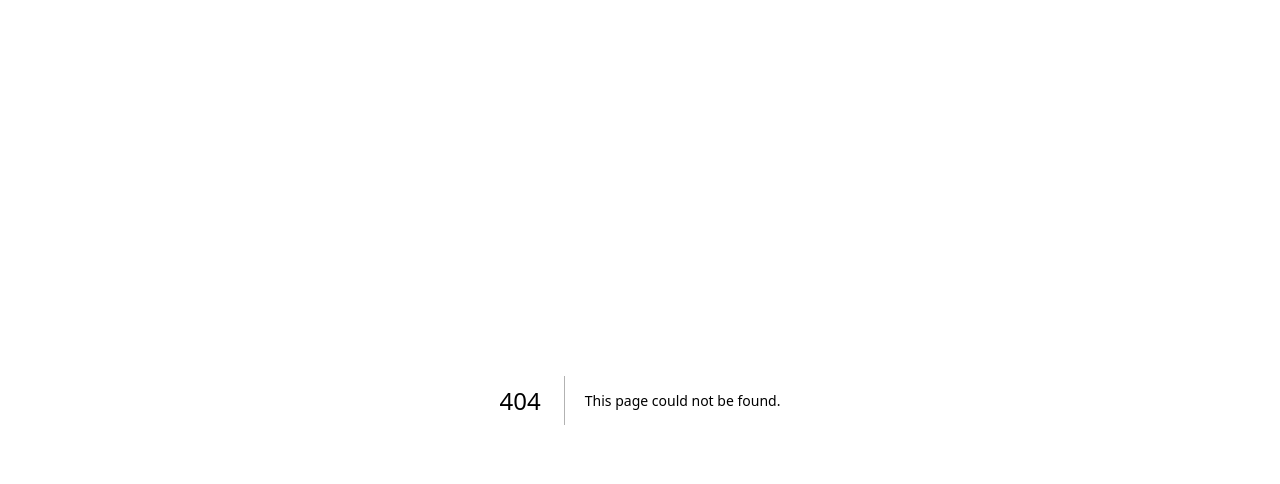
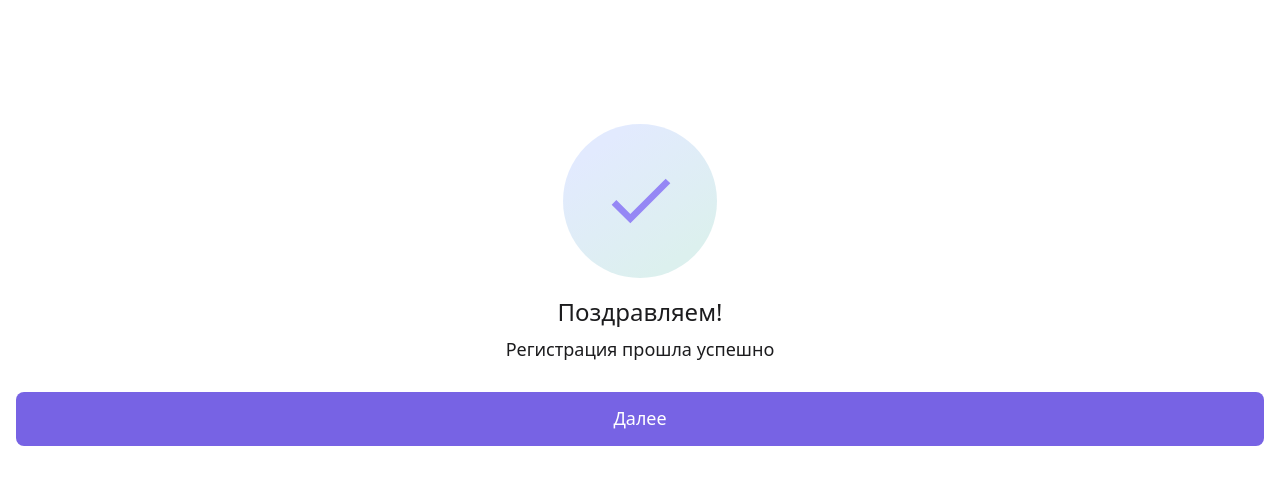
Before and after one commit to Dias-06/chat-frontend-fork, a Next.js app: page /signup/finish in a window 1280 px wide. Before the commit this address had no page. Shown: the top 484 px of the page. Built offline with nearby package versions, Linux system fonts and the light colour scheme.

Commit message:
chore: finish page

```diff
--- /dev/null
+++ b/app/signup/finish/page.tsx
@@ -0,0 +1,27 @@
+'use client';
+
+import Link from 'next/link';
+import { Success } from './ui/icons/Success';
+
+export default function FinishPage() {
+  return (
+    <section className='h-[100vh] px-4 pt-6 pb-10 bg-(--color-white) flex flex-col'>
+      <Success className='mt-[100px] mb-5 self-center' />
+      <header className='mb-8 flex flex-col gap-3'>
+        <h1 className='font-medium text-2xl leading-[1.2] text-center align-middle text-(--color-black)'>
+          Поздравляем!
+        </h1>
+        <p className='font-normal text-[18px] leading-[1.2] text-center text-(--color-black)'>
+          Регистрация прошла успешно
+        </p>
+      </header>
+
+      <Link
+        href='/'
+        className='block text-center w-full border-0 rounded-lg bg-primary text-white cursor-pointer font-medium text-[18px] py-4 px-[24px] leading-[1.2]'
+      >
+        Далее
+      </Link>
+    </section>
+  );
+}
--- /dev/null
+++ b/app/signup/finish/ui/icons/Success.tsx
@@ -0,0 +1,31 @@
+export const Success = ({ ...rest }) => {
+  return (
+    <svg
+      width='154'
+      height='154'
+      viewBox='0 0 154 154'
+      fill='none'
+      xmlns='http://www.w3.org/2000/svg'
+      {...rest}
+    >
+      <circle cx='77' cy='77' r='77' fill='url(#paint0_linear_1_15798)' />
+      <path
+        d='M67.3307 90.0003L53.3307 76.0003L48.6641 80.667L67.3307 99.3337L107.331 59.3337L102.664 54.667L67.3307 90.0003Z'
+        fill='#9587F5'
+      />
+      <defs>
+        <linearGradient
+          id='paint0_linear_1_15798'
+          x1='34.65'
+          y1='24.0625'
+          x2='112.613'
+          y2='135.712'
+          gradientUnits='userSpaceOnUse'
+        >
+          <stop stopColor='#E2EAFE' />
+          <stop offset='1' stopColor='#DCF0EE' />
+        </linearGradient>
+      </defs>
+    </svg>
+  );
+};
```
